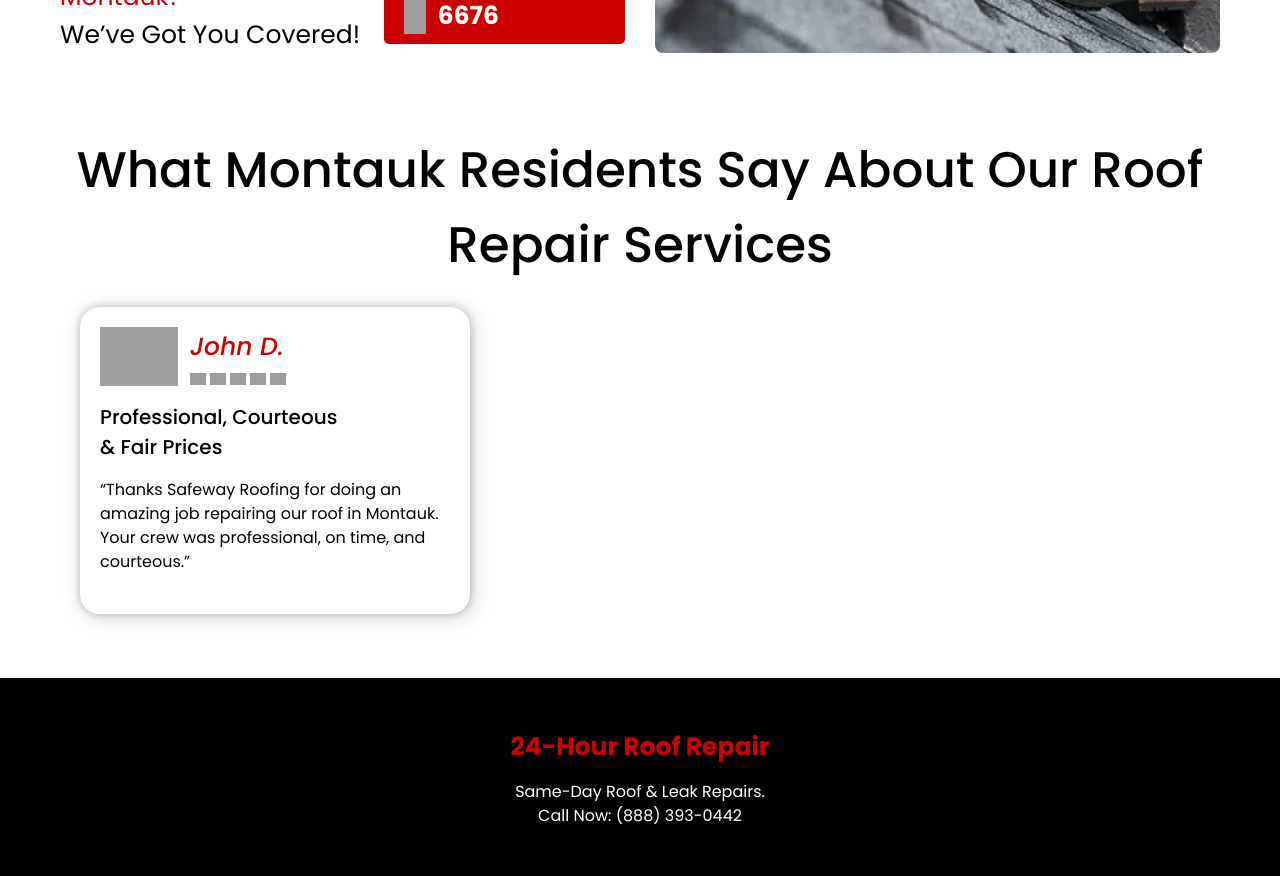
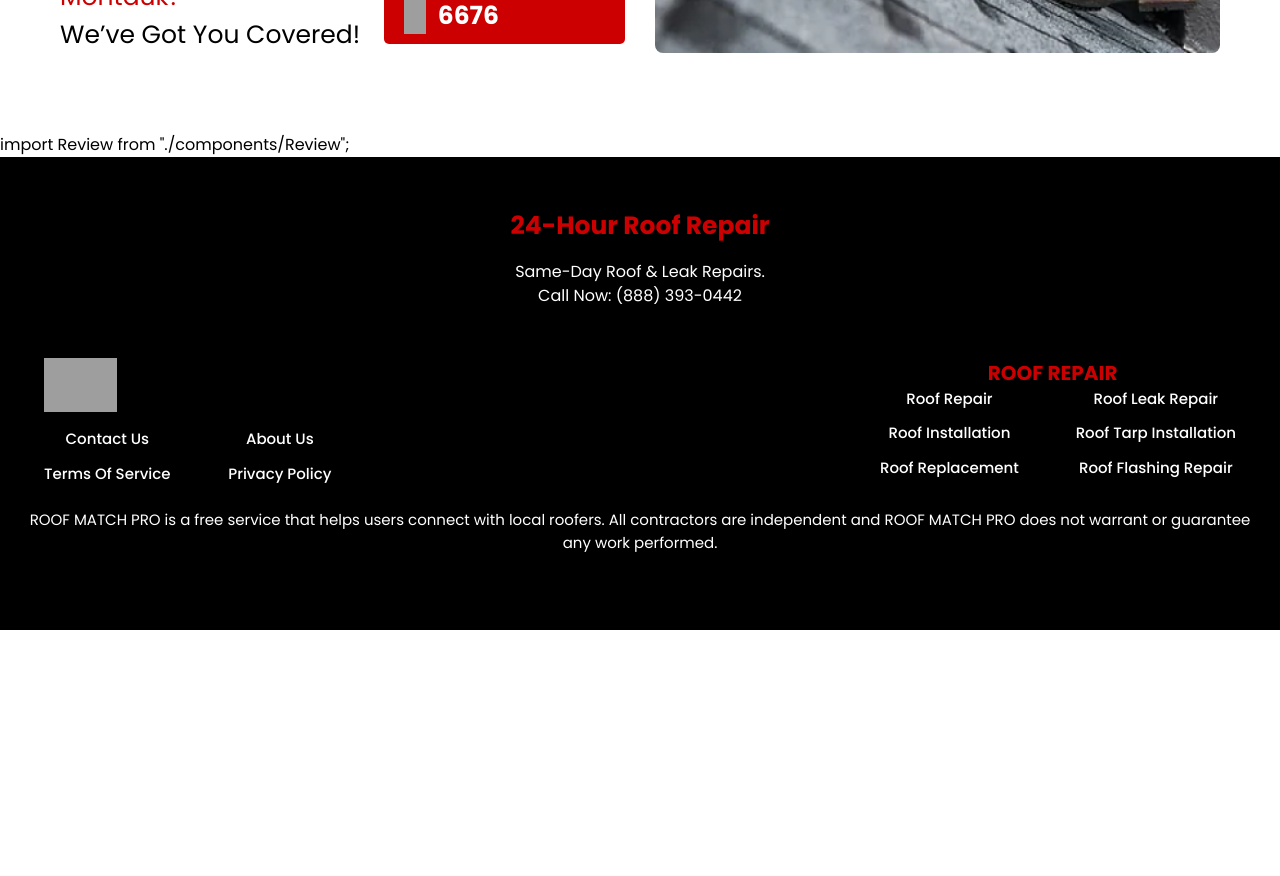
Before and after one commit to cimhasa3/safewayroof, a Next.js app: page /roof-repair-montauk in a window 1280 px wide. Shown: the part 1620-2496 px from the top of the page. After the commit the page ends 2250 px from the top, so only its background shows below. Built offline with nearby package versions, Linux system fonts and the light colour scheme; grey boxes are pictures that could not be loaded.

Commit message:
Update page.tsx

```diff
--- a/app/roof-repair-montauk/page.tsx
+++ b/app/roof-repair-montauk/page.tsx
@@ -143,43 +143,9 @@ export default function RoofRepairMontauk() {
         </div>
       </div>
 
-      {/* Customer Reviews Section */}
-      <div className="container mx-auto px-4 md:px-[60px] mb-12">
-        <h2 className="text-[30px] md:text-[50px] font-medium text-center">What Montauk Residents Say About Our Roof Repair Services</h2>
-        <div className="md:mt-6 mt-5">
-          <div className="swiper mySwiper">
-            <div className="swiper-wrapper">
-              <div className="swiper-slide">
-                <div className="mr-10 md:mr-0 cursor-pointer">
-                  <div className="review-card pb-10 rounded-[20px] p-5 m-5 mb-16 md:bg-white bg-[#FFF5F5] hover:bg-[#FFF5F5] w-full md:w-[390px]">
-                    <div className="flex items-center">
-                      <img alt="" loading="lazy" width="78" height="78" decoding="async" data-nimg="1" srcSet="/_next/image?url=%2Fuser-1.png&amp;w=96&amp;q=75 1x, /_next/image?url=%2Fuser-1.png&amp;w=256&amp;q=75 2x" src="/_next/image?url=%2Fuser-1.png&amp;w=256&amp;q=75" />
-                      <div className="ml-3">
-                        <div className="text-[25px] font-medium text-[#CC0000] italic">John D.</div>
-                        <div className="flex gap-1 mt-2">
-                          <img alt="star" loading="lazy" width="16" height="16" decoding="async" src="/_next/static/media/start.0a51adbc.svg" />
-                          <img alt="star" loading="lazy" width="16" height="16" decoding="async" src="/_next/static/media/start.0a51adbc.svg" />
-                          <img alt="star" loading="lazy" width="16" height="16" decoding="async" src="/_next/static/media/start.0a51adbc.svg" />
-                          <img alt="star" loading="lazy" width="16" height="16" decoding="async" src="/_next/static/media/start.0a51adbc.svg" />
-                          <img alt="star" loading="lazy" width="16" height="16" decoding="async" src="/_next/static/media/start.0a51adbc.svg" />
-                        </div>
-                      </div>
-                    </div>
-                    <div className="mt-4 text-[20px] font-medium max-w-[244px]">
-                      Professional, Courteous & Fair Prices
-                    </div>
-                    <div className="mt-4">
-                      “Thanks Safeway Roofing for doing an amazing job repairing our roof in Montauk. Your crew was professional, on time, and courteous.”
-                    </div>
-                  </div>
-                </div>
-              </div>
-              {/* Additional Reviews */}
-            </div>
-            <div className="swiper-pagination"></div>
-          </div>
-        </div>
-      </div>
+
+
+import Review from "./components/Review";
 
       {/* Footer */}
       <div className="bg-black pt-[50px] pb-[76px] px-[22px]">
```
